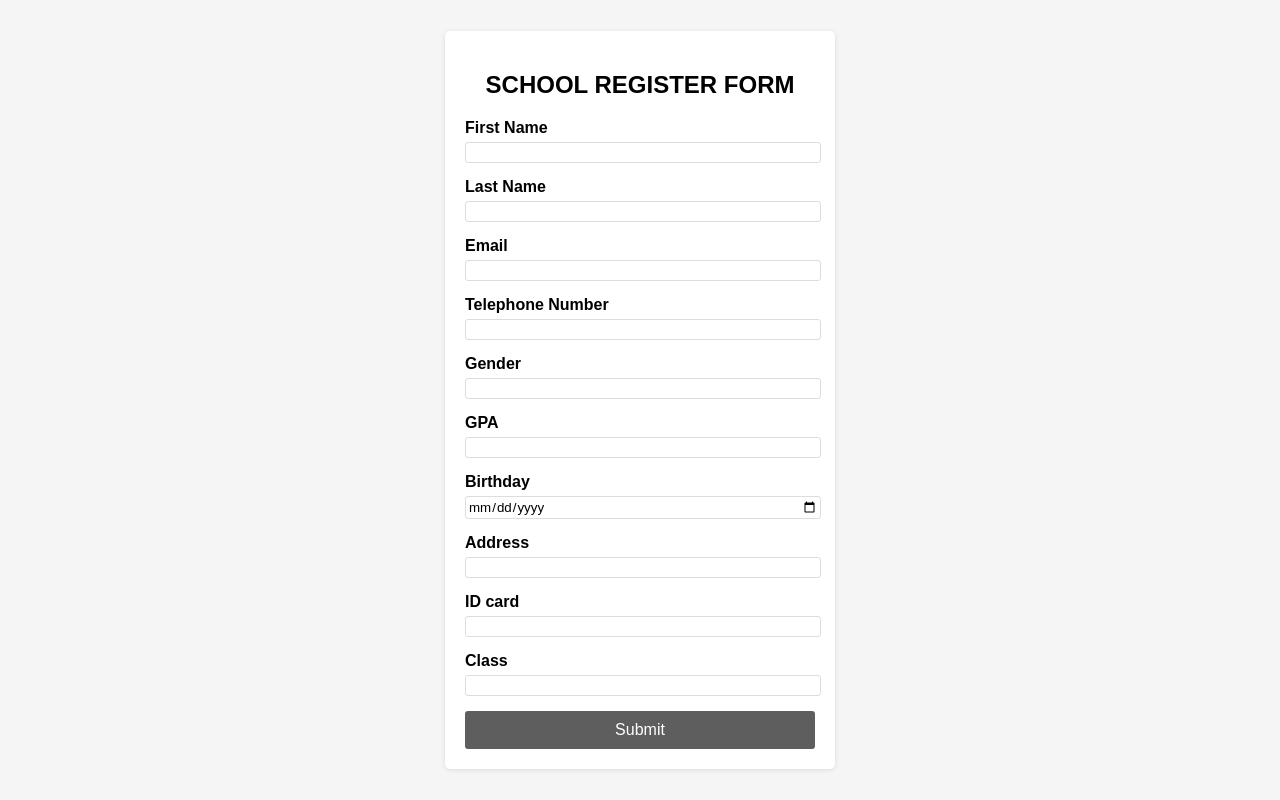
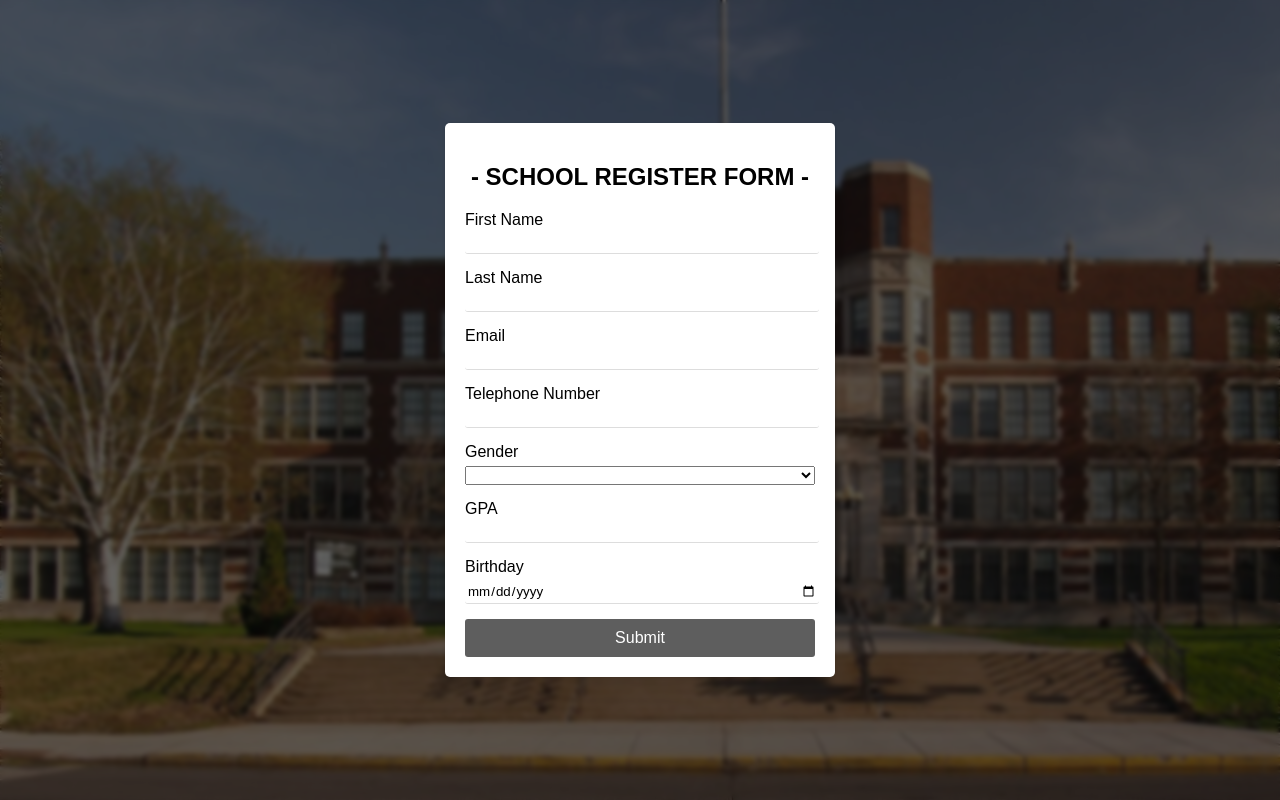
Before and after one commit to Ballphantom/School-Form-Validate, a React (Create React App) app: page / in a window 1280 px wide. Built offline with nearby package versions, Linux system fonts and the light colour scheme; a web font is replaced by a local one.

Commit message:
Decorate form with pure CSS

```diff
--- a/package.json
+++ b/package.json
@@ -3,6 +3,10 @@
   "version": "0.1.0",
   "private": true,
   "dependencies": {
+    "@fortawesome/fontawesome-svg-core": "^6.4.0",
+    "@fortawesome/free-regular-svg-icons": "^6.4.0",
+    "@fortawesome/free-solid-svg-icons": "^6.4.0",
+    "@fortawesome/react-fontawesome": "^0.2.0",
     "@testing-library/jest-dom": "^5.16.5",
     "@testing-library/react": "^13.4.0",
     "@testing-library/user-event": "^13.5.0",
@@ -10,6 +14,7 @@
     "@types/node": "^16.18.23",
     "@types/react": "^18.0.33",
     "@types/react-dom": "^18.0.11",
+    "babel-plugin-macros": "^3.1.0",
     "final-form": "^4.20.9",
     "react": "^18.2.0",
     "react-dom": "^18.2.0",
--- a/src/App.css
+++ b/src/App.css
@@ -2,6 +2,11 @@
 
 *{
   font-family: 'LINEseed-Regular', sans-serif;
+}
+
+body{
+  background-image: url('./contents/school.jpg');
+  background-size: cover;
 }
 
 .form-container {
@@ -10,6 +15,8 @@
   align-items: center;
   height: 100vh;
   background-color: #f5f5f5;
+  background: rgba(0, 0, 0, 0.6);
+  backdrop-filter: blur(2.5px);
 }
 
 form {
@@ -24,7 +31,7 @@ form {
 }
 
 .form-header{
-  font-size: bold;
+  font-weight: bold;
 }
 
 .form-field {
@@ -36,14 +43,16 @@ form {
 
 label {
   margin-bottom: 5px;
-  font-weight: bold;
 }
 
 input {
-  border: 1px solid #ddd;
+  border: none;
+  border-bottom: 1px solid #ddd;
   border-radius: 3px;
   padding: 2px;
   width: 100%;
+  outline: none;
+  background: transparent;
 }
 
 button {
--- a/src/App.tsx
+++ b/src/App.tsx
@@ -29,7 +29,7 @@ const App = () => {
       <Form onSubmit={onSubmit} validate={validate}>
         {({ handleSubmit, submitting }) => (
           <form onSubmit={handleSubmit}>
-            <div className="form-header"><h2>SCHOOL REGISTER FORM</h2></div>
+            <div className="form-header"><h2>- SCHOOL REGISTER FORM -</h2></div>
             <div className="form-field">
               <label>First Name</label>
               <Field name="firstName" component="input" type="text" />
@@ -48,7 +48,11 @@ const App = () => {
             </div>
             <div className="form-field">
               <label>Gender</label>
-              <Field name="gender" component="input" type="text" />
+              <Field name="gender" component="select" type="text">
+                <option value="none"></option>
+                <option value="male">Male</option>
+                <option value="female">Female</option>
+              </Field>
             </div>
             <div className="form-field">
               <label>GPA</label>
@@ -58,7 +62,7 @@ const App = () => {
               <label>Birthday</label>
               <Field name="birthday" component="input" type="date" />
             </div>
-            <div className="form-field">
+            {/* <div className="form-field">
               <label>Address</label>
               <Field name="address" component="input" type="text" />
             </div>
@@ -69,7 +73,7 @@ const App = () => {
             <div className="form-field">
               <label>Class</label>
               <Field name="class" component="input" type="text" />
-            </div>
+            </div> */}
             <button type="submit" disabled={submitting}>
               Submit
             </button>
--- a/src/components/SchoolRegisterForm.tsx
+++ b/src/components/SchoolRegisterForm.tsx
@@ -1,14 +1,28 @@
 import * as yup from "yup";
 
 export const SchoolRegisterForm = yup.object().shape({
-  firstName: yup.string().required("What is your name"),
-  lastName: yup.string().required("What is your last name"),
-  email: yup.string().email().required("Enter your email"),
-  telephoneNumber: yup.number().min(10).required("Enter your telephone number"),
-  gender: yup.string().required("Enter your gender"),
-  gpa: yup.number().required("Enter your GPA"),
-  birthday: yup.date().required("Enter your birthday"),
-  address: yup.string().required(),
-  citizenID: yup.number().required().min(13).max(13),
-  class: yup.string().required()
+  firstName: yup.string()
+    .required('Name required'),
+  lastName: yup.string()
+    .required('Last name required'),
+  email: yup.string()
+    .email('Invalid Email')
+    .required('Emaiil is required'),
+  telephoneNumber: yup.number()
+    .min(10, 'Phone number need 10 numbers')
+    .required('Phone number required'),
+  gender: yup.string()
+    .required('Gender required'),
+  gpa: yup.number()
+    .required('GPA required'),
+  birthday: yup.date()
+    .required('When were you born?'),
+  // address: yup.string()
+  //   .required(),
+  // citizenID: yup.number()
+  //   .required()
+  //   .min(13, 'ID must have 13 numbers')
+  //   .max(13, 'ID must have 13 numbers'),
+  // class: yup.string()
+  //   .required('What class are you interested in?')
 });
```
Also changed, not shown: src/logo.svg (deleted), 1 other file (tests, documents, lock files or other folders).
